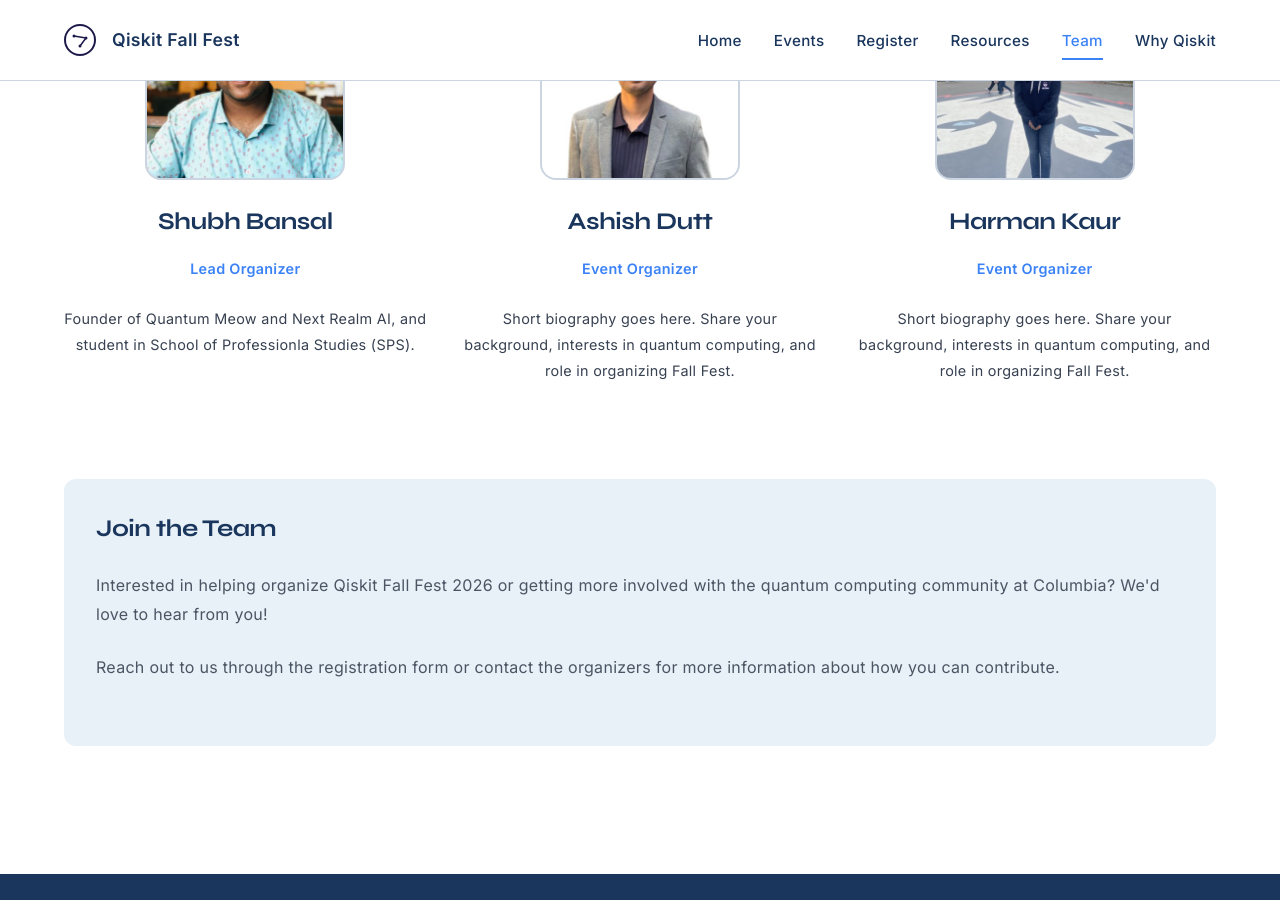
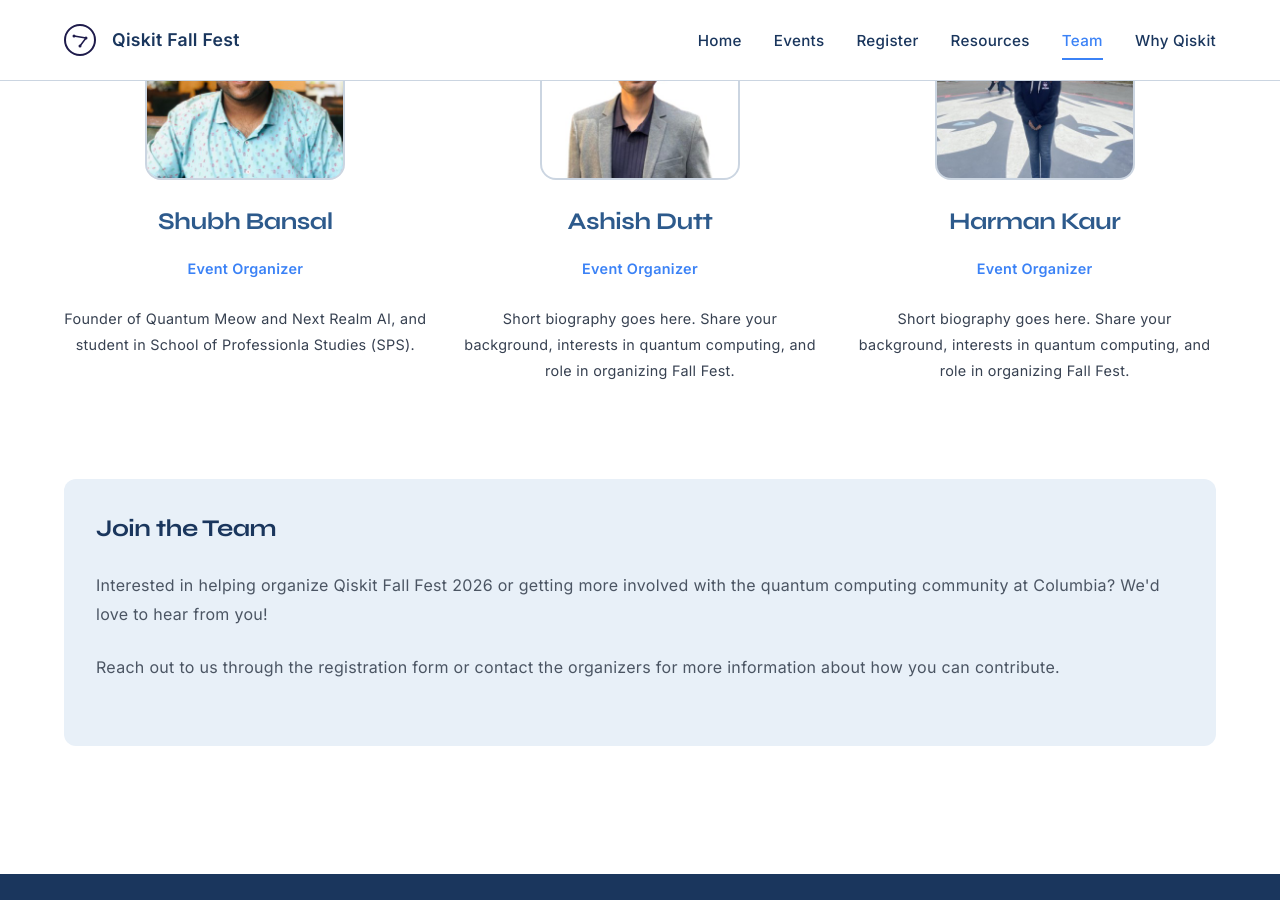
Before and after one commit to QuantumMeow/columbia-qiskit-fall-fest-2026, a Jekyll site: the page built from team.md, in a window 1280 px wide and 900 px high, scrolled down 847 px. Built offline with Jekyll 4.4.1, drawn with Linux system fonts in a browser that asks for light colours; part of the change alters nothing that is shown.

Commit message:
Update team.md

```diff
--- a/team.md
+++ b/team.md
@@ -16,7 +16,7 @@ title: Team
                 <div class="member-photo">
                    <img src="../assets/images/tom_bustamante.jpeg" alt="Tom Bustamante">
                 </div>
-                <h3>Tom Bustamante</h3>
+                <h3><a href="https://www.linkedin.com/in/tombustamante/" target="_blank" rel="noopener noreferrer">Tom Bustamante</a></h3>
                 <p class="member-role">Lead Organizer</p>
                 <p class="member-bio">Founder of Quantum Meow and Next Realm AI, and student in School of Professionla Studies (SPS).</p>
             </div>
@@ -25,7 +25,7 @@ title: Team
                 <div class="member-photo">
                    <img src="../assets/images/joselyn_pinto.jpeg" alt="Joselyn Pinto">
             </div>
-                <h3>Joselyn Pinto</h3>
+                <h3><a href="https://www.linkedin.com/in/joselyn-pinto-136391114/" target="_blank" rel="noopener noreferrer">Joselyn Pinto</a></h3>
                 <p class="member-role">Event Organizer</p>
                 <p class="member-bio">Short biography goes here. Share your background, interests in quantum computing, and role in organizing Fall Fest.</p>
             </div>
@@ -34,7 +34,7 @@ title: Team
                 <div class="member-photo">
                    <img src="../assets/images/juan_lopez.jpeg" alt="Juan Lopez">
             </div>
-                <h3>Juan Lopez</h3>
+                <h3><a href="https://www.linkedin.com/in/juancalopc/" target="_blank" rel="noopener noreferrer">Juan Lopez</a></h3>
                 <p class="member-role">Event Organizer</p>
                 <p class="member-bio">Short biography goes here. Share your background, interests in quantum computing, and role in organizing Fall Fest.</p>
             </div>
@@ -43,8 +43,8 @@ title: Team
                 <div class="member-photo">
                    <img src="../assets/images/shubh_bansal.jpeg" alt="Shubh Bansal">
             </div>
-                <h3>Shubh Bansal</h3>
-                <p class="member-role">Lead Organizer</p>
+                <h3><a href="https://www.linkedin.com/in/proram/" target="_blank" rel="noopener noreferrer">Shubh Bansal</a></h3>
+                <p class="member-role">Event Organizer</p>
                 <p class="member-bio">Founder of Quantum Meow and Next Realm AI, and student in School of Professionla Studies (SPS).</p>
             </div>
 
@@ -52,7 +52,7 @@ title: Team
                 <div class="member-photo">
                    <img src="../assets/images/ashish_dutt.jpeg" alt="Ashish Dutt">
             </div>
-                <h3>Ashish Dutt</h3>
+                <h3><a href="https://www.linkedin.com/in/ashish-dutt/" target="_blank" rel="noopener noreferrer">Ashish Dutt</a></h3>
                 <p class="member-role">Event Organizer</p>
                 <p class="member-bio">Short biography goes here. Share your background, interests in quantum computing, and role in organizing Fall Fest.</p>
             </div>
@@ -61,7 +61,7 @@ title: Team
                 <div class="member-photo">
                    <img src="../assets/images/harman_kaur.jpeg" alt="Harman Kaur">
             </div>
-                <h3>Harman Kaur</h3>
+                <h3><a href="https://www.linkedin.com/in/harman-kaur-2150b82b2/" target="_blank" rel="noopener noreferrer">Harman Kaur</a></h3>
                 <p class="member-role">Event Organizer</p>
                 <p class="member-bio">Short biography goes here. Share your background, interests in quantum computing, and role in organizing Fall Fest.</p>
             </div>
```
